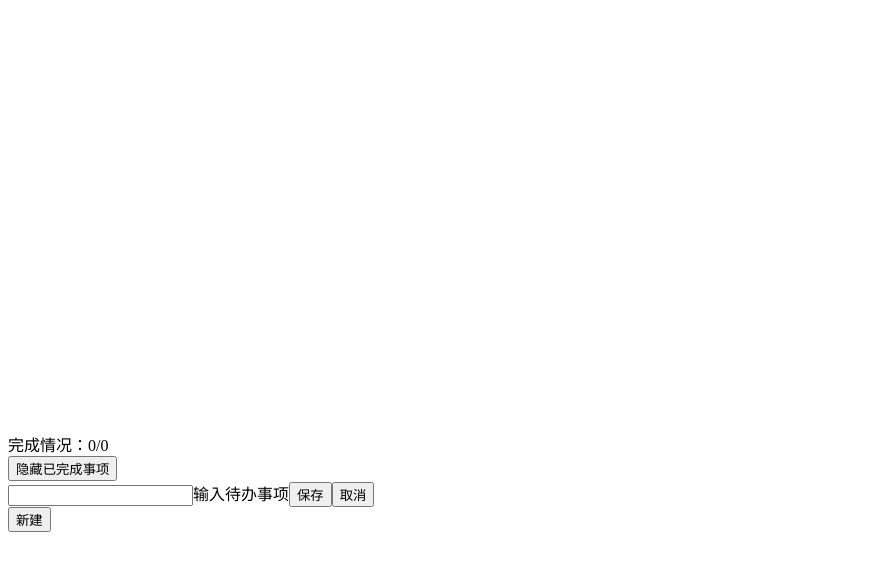
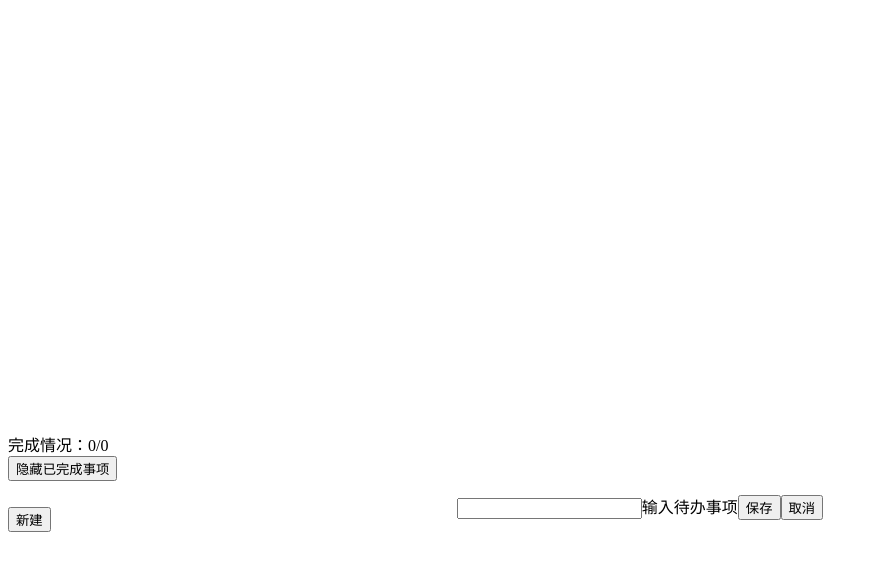
Before and after one commit to MaoScut/Todo-Redux, a React app: page / in a window 1280 px wide. Both pictures are taken after a click on the button "新建". Shown: the top 570 px of the page, without its empty margins (0-878 px from the left). Built offline with nearby package versions, Linux system fonts and the light colour scheme; the HTML template or start-up script is replaced by a standard one.

Commit message:
添加简单样式

```diff
--- a/src/components/Editor/index.jsx
+++ b/src/components/Editor/index.jsx
@@ -12,7 +12,9 @@ function Editor({ item, onSave, onCancel }) {
     }
   }
   return (
-    <div>
+    <div className="editor-container">
+      <div className="cover" />
+      <div className="editor">
         <input
           type="text"
           ref={(input) => { updateInput = input; }}
@@ -20,6 +22,7 @@ function Editor({ item, onSave, onCancel }) {
         />{item ? '输入修改' : '输入待办事项'}
         <button onClick={save}>{item ? '更新' : '保存'}</button>
         <button onClick={onCancel}>取消</button>
+      </div>
     </div>
   );
 }
--- a/src/components/Todo/main.scss
+++ b/src/components/Todo/main.scss
@@ -13,3 +13,27 @@ ul{
     }
   }
 }
+.editor-container{
+  height: 100%;
+  top: -100%;
+  position: relative;
+  text-align: center;
+  .cover{
+    height: 100%;
+    background-color: grey;
+    opacity: 0.5;
+    z-index: 10;
+  }
+  .editor{
+    position: relative;
+    top: -50%;
+    transform: translateY(50%);
+    z-index: 20;
+  }
+}
+.todo-container{
+  height: 500px;
+  width: 400px;
+  position: relative;
+
+}
```
Lines whose indentation alone changed are shown as unchanged.
